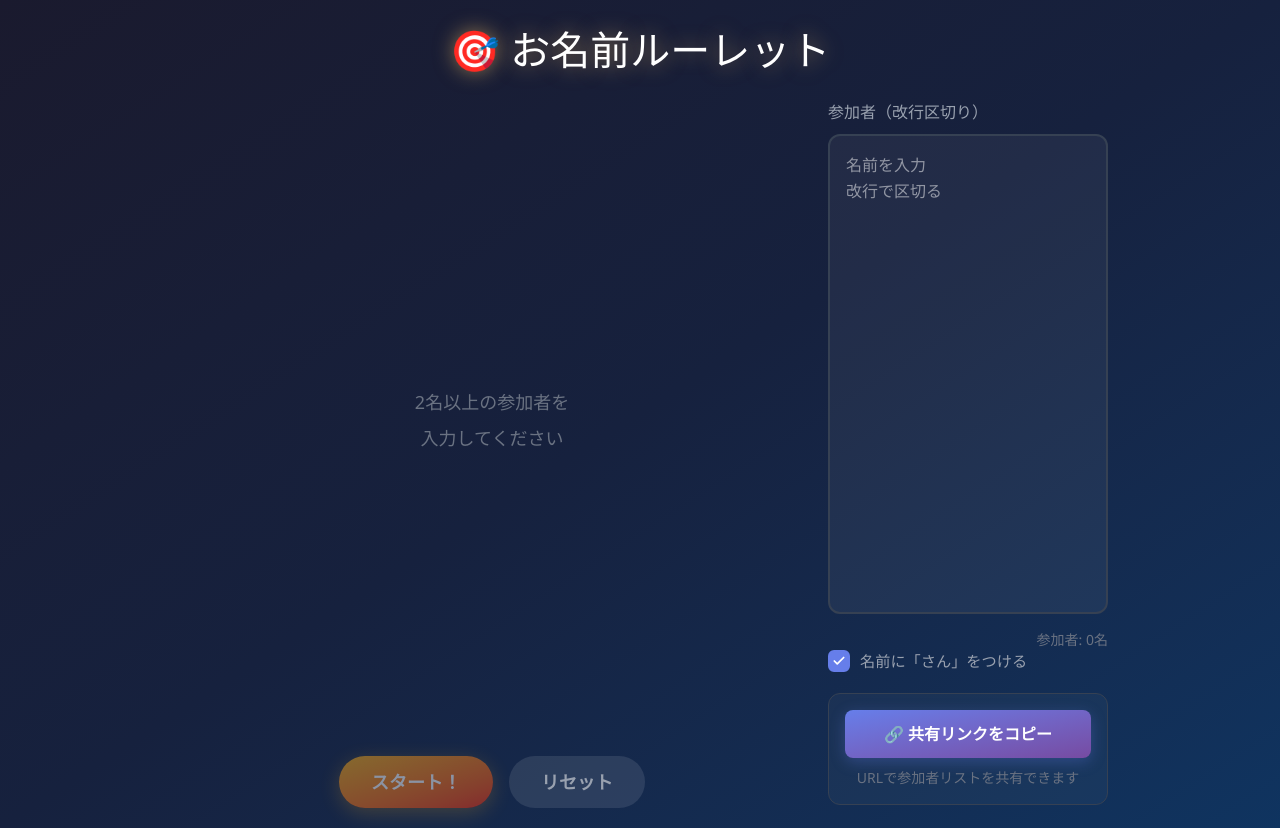
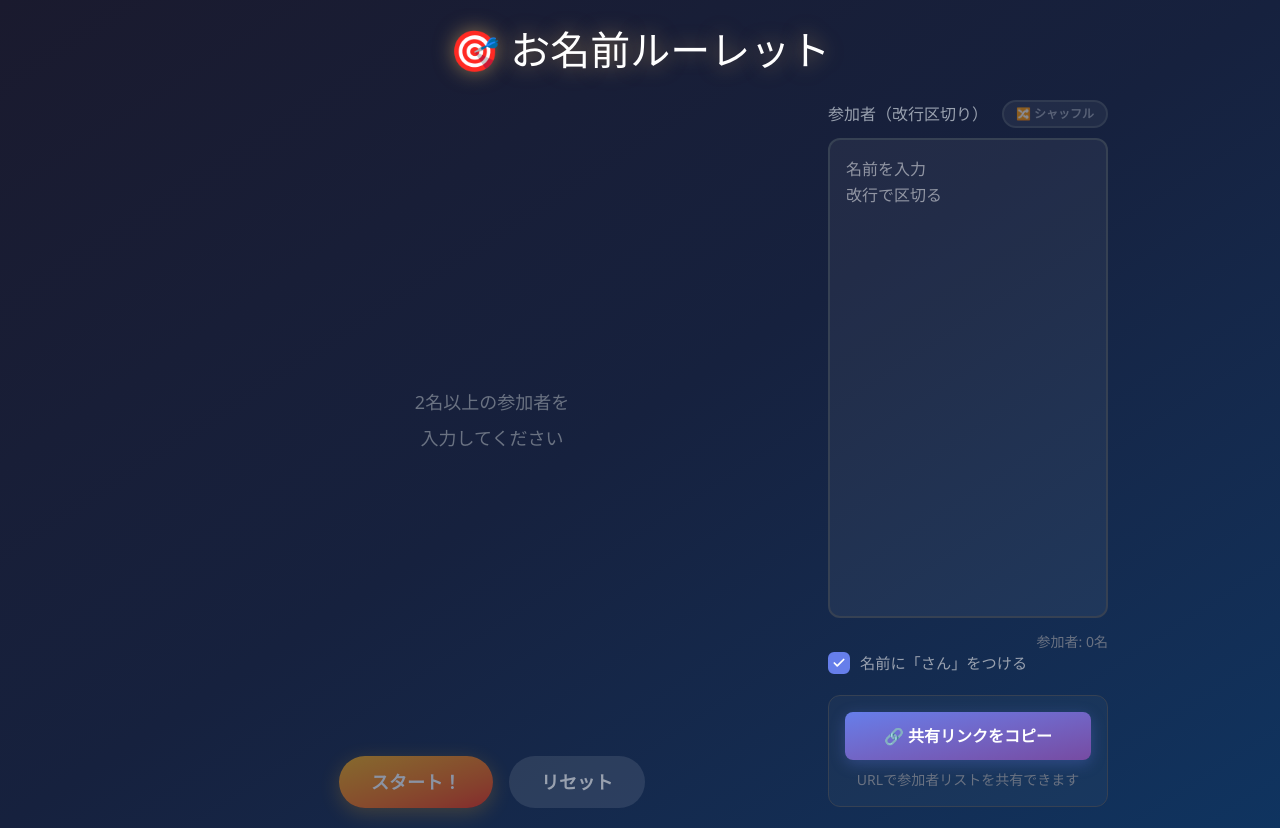
Before and after one commit to usapopopooon/name-roulette, a React (Vite) app: page / in a window 1280 px wide. Built offline with nearby package versions, Linux system fonts and the light colour scheme.

Commit message:
シャッフルボタンを追加

```diff
--- a/src/components/NameInput/NameInput.tsx
+++ b/src/components/NameInput/NameInput.tsx
@@ -1,4 +1,4 @@
-import { memo, ChangeEvent } from 'react'
+import { memo, useCallback, ChangeEvent } from 'react'
 import { cn } from '@/lib/utils'
 
 export interface NameInputProps {
@@ -18,11 +18,38 @@ export const NameInput = memo(function NameInput({
     onChange(e.target.value)
   }
 
+  const handleShuffle = useCallback(() => {
+    const lines = value.split('\n').filter((line) => line.trim() !== '')
+    // Fisher-Yates shuffle
+    for (let i = lines.length - 1; i > 0; i--) {
+      const j = Math.floor(Math.random() * (i + 1))
+      ;[lines[i], lines[j]] = [lines[j], lines[i]]
+    }
+    onChange(lines.join('\n'))
+  }, [value, onChange])
+
   return (
     <div className="w-full">
-      <label className="block mb-2.5 text-base text-gray-400">
-        参加者（改行区切り）
-      </label>
+      <div className="mb-2.5 flex items-center justify-between">
+        <label className="text-base text-gray-400">
+          参加者（改行区切り）
+        </label>
+        <button
+          type="button"
+          onClick={handleShuffle}
+          disabled={disabled || count < 2}
+          className={cn(
+            'px-3 py-1 text-xs font-semibold',
+            'border-2 border-gray-600 rounded-full cursor-pointer',
+            'bg-white/10 text-gray-400',
+            'transition-all duration-300 ease-in-out',
+            'hover:enabled:bg-white/15 hover:enabled:border-gray-500',
+            'disabled:opacity-50 disabled:cursor-not-allowed'
+          )}
+        >
+          🔀 シャッフル
+        </button>
+      </div>
       <textarea
         className={cn(
           'w-full h-[480px] p-4 text-base leading-relaxed',
@@ -36,7 +63,7 @@ export const NameInput = memo(function NameInput({
         disabled={disabled}
         placeholder={'名前を入力\n改行で区切る'}
       />
-      <div className="mt-2.5 flex justify-end">
+      <div className="mt-2 flex justify-end">
         <span className="text-gray-500 text-sm">参加者: {count}名</span>
       </div>
     </div>
```
Also changed, not shown: 1 other file (tests, documents, lock files or other folders).
